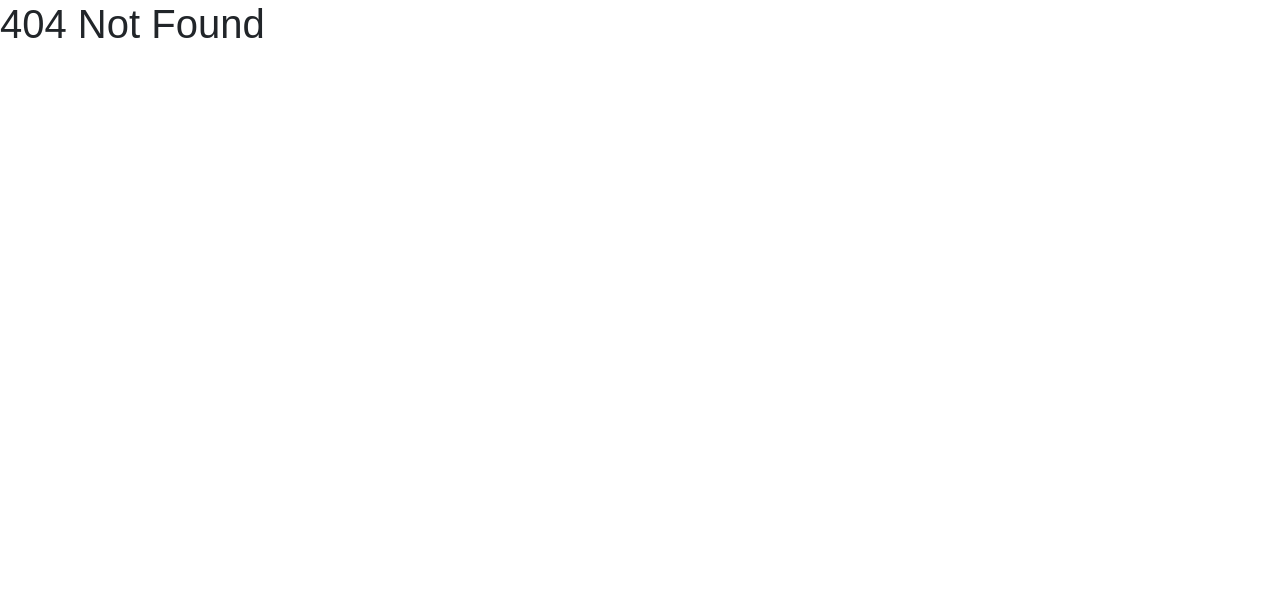
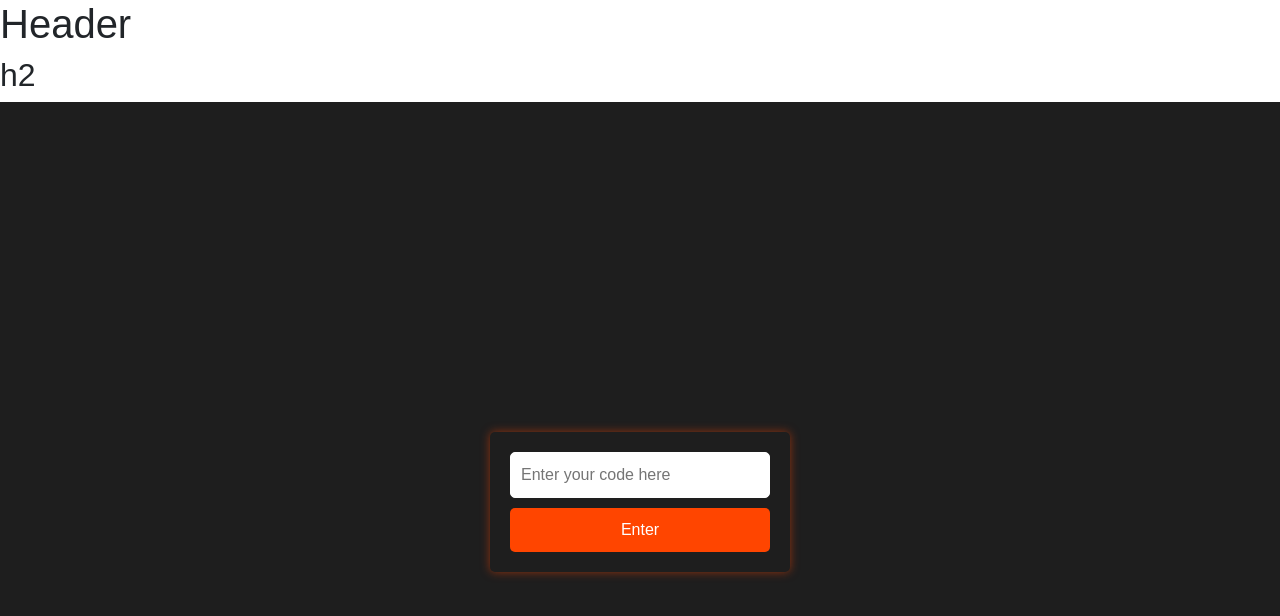
Before and after one commit to SPRINGPEACHVINH/NT208, a React (Create React App) app in the folder frontend-ticketx88/: page /code-input in a window 1280 px wide. Before the commit this address had no page. Shown: the top 616 px of the page. Built offline with nearby package versions, Linux system fonts and the light colour scheme.

Commit message:
basically init the code input page

```diff
--- /dev/null
+++ b/frontend-ticketx88/src/pages/CodeInputPage/CodeInput.js
@@ -0,0 +1,32 @@
+import React, { useState } from "react";
+import "../../styles/CodeInput.css";
+
+function CodeInput() {
+  const [code, setCode] = useState("");
+
+  const handleInputChange = (event) => {
+    setCode(event.target.value);
+  };
+
+  const handleSubmit = (event) => {
+    event.preventDefault();
+    // Here you can handle the submitted code
+    console.log(`Submitted code: ${code}`);
+  };
+
+  return (
+    <div className="code-input-container">
+      <form className="code-input-form" onSubmit={handleSubmit}>
+        <input
+          type="text"
+          value={code}
+          onChange={handleInputChange}
+          placeholder="Enter your code here"
+        />
+        <button type="submit">Enter</button>
+      </form>
+    </div>
+  );
+}
+
+export default CodeInput;
--- a/frontend-ticketx88/src/routes/index.js
+++ b/frontend-ticketx88/src/routes/index.js
@@ -3,30 +3,36 @@ import Btc_Register from "../pages/BtcRegister/BtcRegister";
 import Decription from "../pages/Decription/Decription";
 import Register from "../pages/Register/Register";
 import NotFoundPage from "../pages/NotFoundPage/NotFoundPage";
+import CodeInputPage from "../pages/CodeInputPage/CodeInput";
 
 export const routes = [
   {
     path: "/",
     page: MainMenu,
-    isShowHeader: true
+    isShowHeader: true,
   },
   {
     path: "/BtcRegister",
     page: Btc_Register,
-    isShowHeader: true
+    isShowHeader: true,
   },
   {
     path: "/Decription",
     page: Decription,
-    isShowHeader: true
+    isShowHeader: true,
   },
   {
     path: "/Register",
     page: Register,
-    isShowHeader: true
+    isShowHeader: true,
+  },
+  {
+    path: "/code-input",
+    page: CodeInputPage,
+    isShowHeader: true,
   },
   {
     path: "*",
     page: NotFoundPage,
-  }
+  },
 ];
--- /dev/null
+++ b/frontend-ticketx88/src/styles/CodeInput.css
@@ -0,0 +1,37 @@
+.code-input-container {
+    display: flex;
+    justify-content: center;
+    align-items: center;
+    height: 100vh;
+    background-color: rgb(30, 30, 30);;
+}
+
+.code-input-form {
+    display: flex;
+    flex-direction: column;
+    width: 300px;
+    padding: 20px;
+    border-radius: 5px;
+    box-shadow: 0px 0px 10px 0px rgba(255, 69, 0, 0.5);
+    background-color: rgb(30, 30, 30);;
+}
+
+.code-input-form input {
+    margin-bottom: 10px;
+    padding: 10px;
+    border-radius: 5px;
+    border: 1px solid white;
+}
+
+.code-input-form button {
+    padding: 10px;
+    border-radius: 5px;
+    border: none;
+    background-color: orangered;
+    color: white;
+    cursor: pointer;
+}
+
+.code-input-form button:hover {
+    background-color: #cc5500;
+}
```
Also changed, not shown: frontend-ticketx88/src/pages/CodeInputPage/CodeInputPage.jsx (added, +13 -0 lines).
